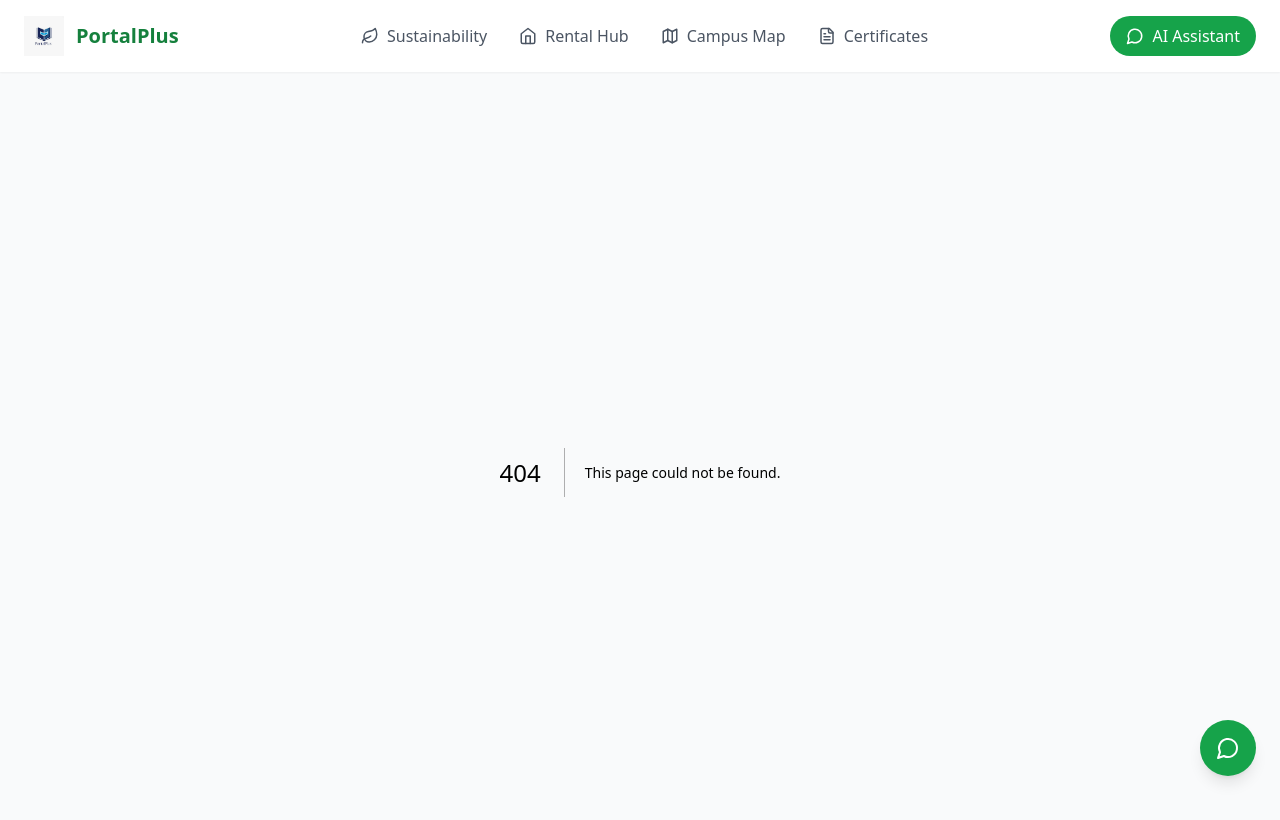
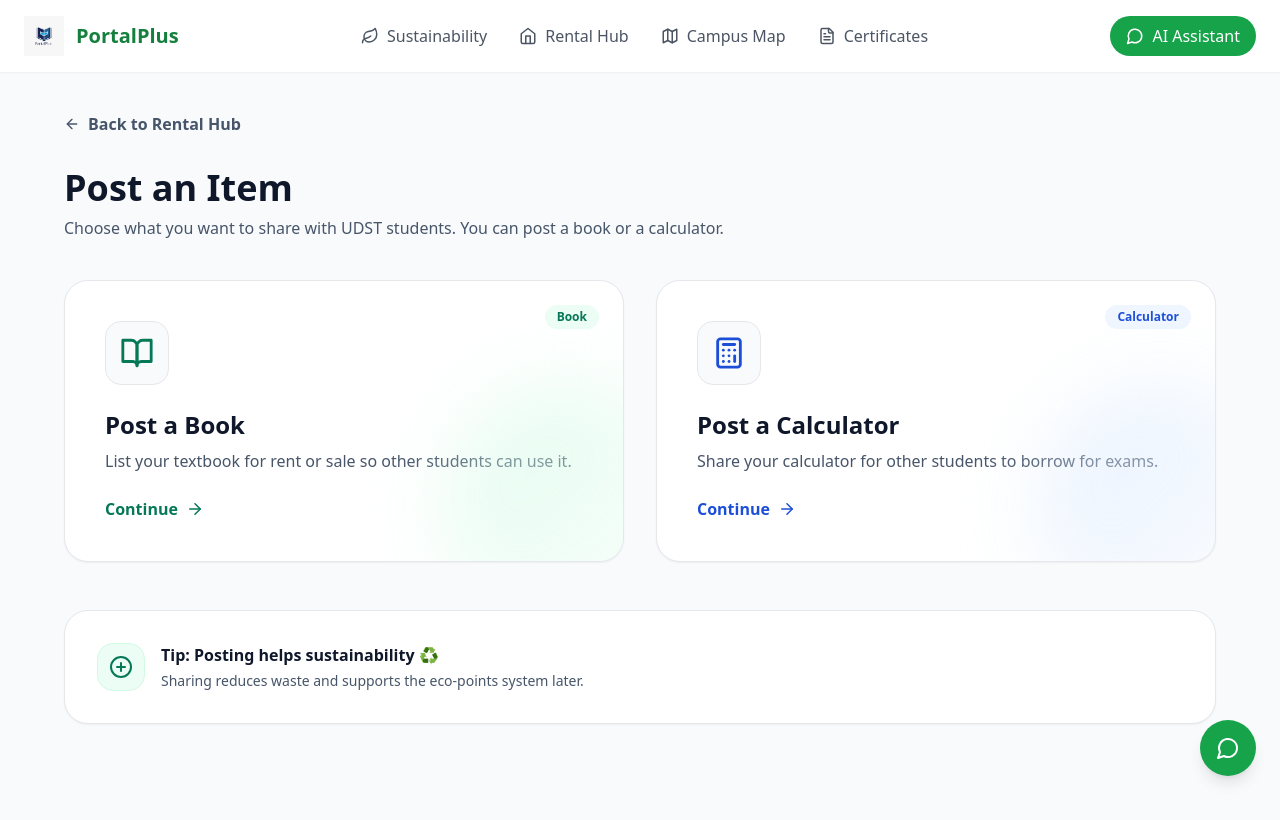
Before and after one commit to hananam696/PortalPlus, a Next.js app: page /rental-hub/post in a window 1280 px wide. Before the commit this address had no page. Shown: the top 820 px of the page. Built offline with nearby package versions, Linux system fonts and the light colour scheme.

Commit message:
added post an item page with two options calculator and books and a sustaibilty tip

```diff
--- /dev/null
+++ b/app/rental-hub/post/page.jsx
@@ -0,0 +1,107 @@
+"use client";
+
+import { ArrowLeft, ArrowRight, BookOpen, Calculator, PlusCircle } from "lucide-react";
+import Link from "next/link";
+
+export default function PostItemPage() {
+  return (
+    <div className="min-h-screen bg-slate-50 px-6 py-10">
+      <div className="max-w-6xl mx-auto">
+        {/* TOP BAR */}
+        <div className="flex items-center justify-between gap-4">
+          <Link
+            href="/rental-hub"
+            className="inline-flex items-center gap-2 text-slate-600 hover:text-slate-900 font-semibold"
+          >
+            <ArrowLeft className="w-4 h-4" />
+            Back to Rental Hub
+          </Link>
+        </div>
+
+        {/* HEADER */}
+        <div className="mt-8">
+          <h1 className="text-4xl font-extrabold text-slate-900">
+            Post an Item
+          </h1>
+          <p className="text-slate-600 mt-2 max-w-2xl">
+            Choose what you want to share with UDST students. You can post a book
+            or a calculator.
+          </p>
+        </div>
+
+        {/* OPTIONS */}
+        <div className="mt-10 grid md:grid-cols-2 gap-8">
+          {/* BOOK */}
+          <Link href="/rental-hub/post/book">
+            <div className="bg-white rounded-3xl border shadow-sm hover:shadow-lg transition p-10 cursor-pointer relative overflow-hidden group">
+              <div className="absolute top-6 right-6 text-xs font-semibold px-3 py-1 rounded-full bg-emerald-50 text-emerald-700">
+                Book
+              </div>
+
+              <div className="w-16 h-16 rounded-2xl bg-slate-50 border flex items-center justify-center text-emerald-700 mb-6 group-hover:scale-105 transition">
+                <BookOpen size={34} />
+              </div>
+
+              <h2 className="text-2xl font-extrabold text-slate-900 mb-2">
+                Post a Book
+              </h2>
+
+              <p className="text-slate-600 mb-6">
+                List your textbook for rent or sale so other students can use it.
+              </p>
+
+              <div className="text-emerald-700 font-bold flex items-center gap-2">
+                Continue <ArrowRight size={18} />
+              </div>
+
+              <div className="absolute -bottom-20 -right-20 w-64 h-64 bg-gradient-to-br from-emerald-100 to-transparent rounded-full blur-2xl opacity-70"></div>
+            </div>
+          </Link>
+
+          {/* CALCULATOR */}
+          <Link href="/rental-hub/post/calculator">
+            <div className="bg-white rounded-3xl border shadow-sm hover:shadow-lg transition p-10 cursor-pointer relative overflow-hidden group">
+              <div className="absolute top-6 right-6 text-xs font-semibold px-3 py-1 rounded-full bg-blue-50 text-blue-700">
+                Calculator
+              </div>
+
+              <div className="w-16 h-16 rounded-2xl bg-slate-50 border flex items-center justify-center text-blue-700 mb-6 group-hover:scale-105 transition">
+                <Calculator size={34} />
+              </div>
+
+              <h2 className="text-2xl font-extrabold text-slate-900 mb-2">
+                Post a Calculator
+              </h2>
+
+              <p className="text-slate-600 mb-6">
+                Share your calculator for other students to borrow for exams.
+              </p>
+
+              <div className="text-blue-700 font-bold flex items-center gap-2">
+                Continue <ArrowRight size={18} />
+              </div>
+
+              <div className="absolute -bottom-20 -right-20 w-64 h-64 bg-gradient-to-br from-blue-100 to-transparent rounded-full blur-2xl opacity-70"></div>
+            </div>
+          </Link>
+        </div>
+
+        {/* EXTRA INFO */}
+        <div className="mt-12 bg-white border rounded-3xl p-8 shadow-sm flex items-center gap-4">
+          <div className="w-12 h-12 rounded-2xl bg-emerald-50 border border-emerald-100 flex items-center justify-center">
+            <PlusCircle className="w-6 h-6 text-emerald-700" />
+          </div>
+
+          <div>
+            <p className="font-extrabold text-slate-900">
+              Tip: Posting helps sustainability ♻️
+            </p>
+            <p className="text-slate-600 text-sm mt-1">
+              Sharing reduces waste and supports the eco-points system later.
+            </p>
+          </div>
+        </div>
+      </div>
+    </div>
+  );
+}
```
